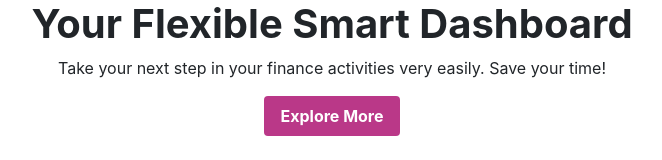
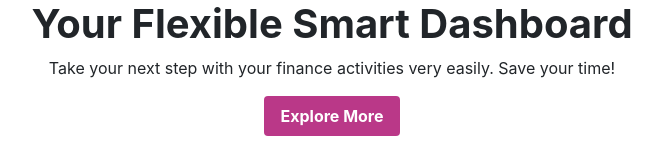
Before and after one commit to nretana/github-demo-reactapp, a React (Create React App) app: page / in a window 1280 px wide. Shown: the top 160 px of the page, without its empty margins (308-970 px from the left). Built offline with nearby package versions, Linux system fonts and the light colour scheme.

Commit message:
Correcting Home component in react app

```diff
--- a/src/components/Home.js
+++ b/src/components/Home.js
@@ -5,7 +5,7 @@ const Home = ()=> {
     return(
         <div className='container'>
             <h1 className='fw-bold'>Your Flexible Smart Dashboard</h1>
-            <p>Take your next step in your finance activities very easily. Save your time!</p>
+            <p>Take your next step with your finance activities very easily. Save your time!</p>
             <button>Explore More</button>
        </div>
     )
```
